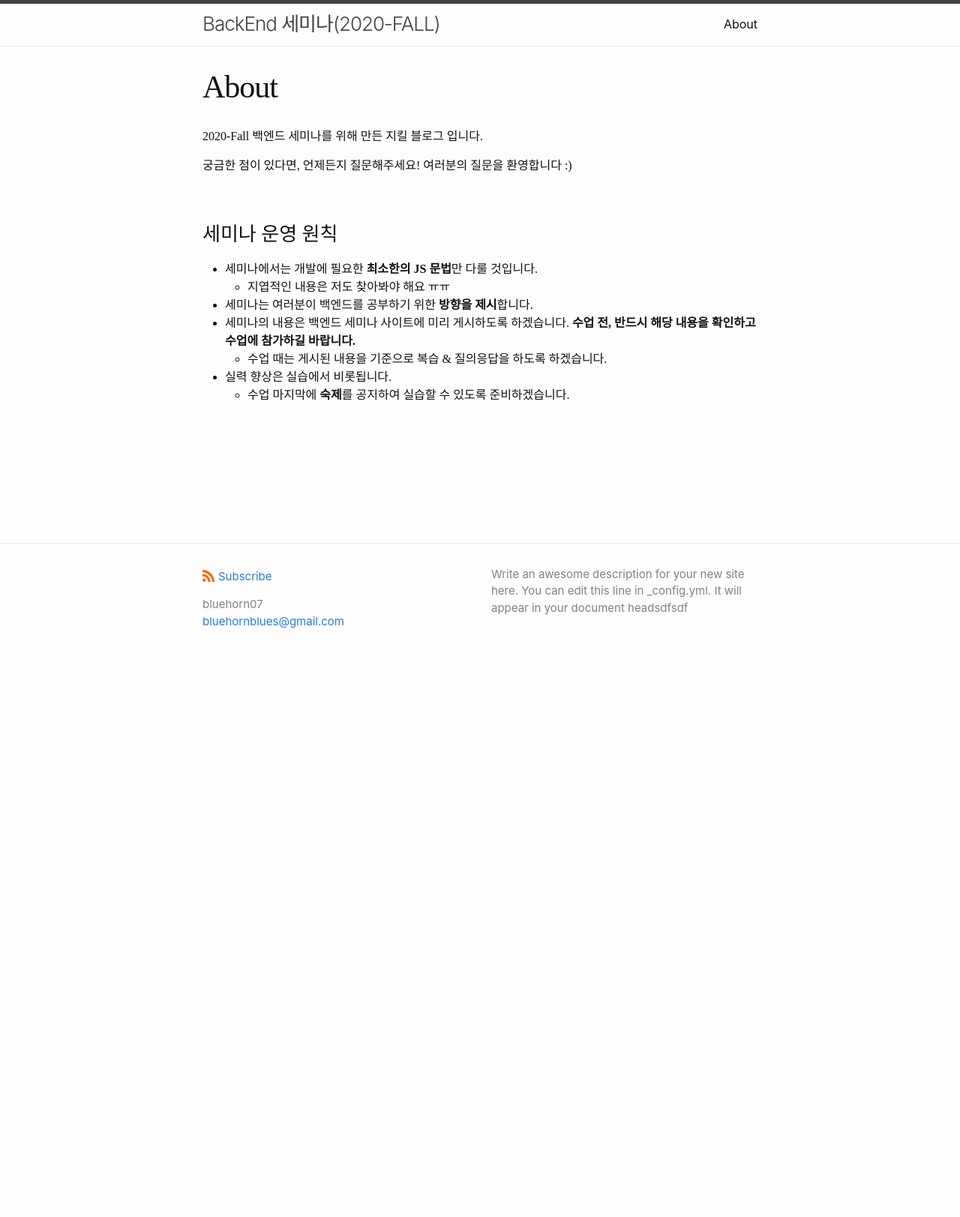
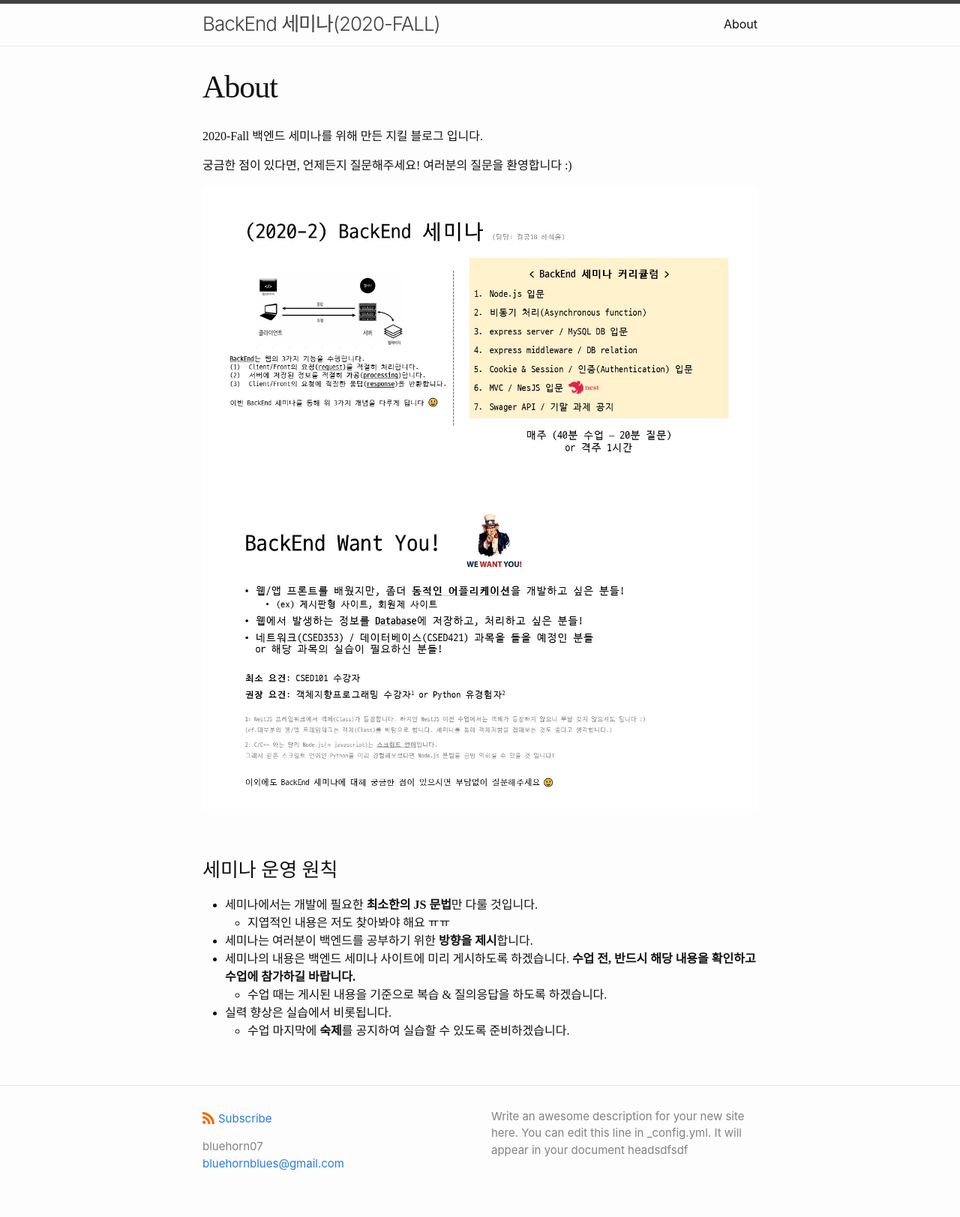
Before and after one commit to PoApper/backend-seminar, a Jekyll site: the page built from about.md, in a window 1280 px wide. Shown: the whole page at 75% size. Built offline with Jekyll 4.4.1, drawn with Linux system fonts in a browser that asks for light colours; some web fonts are replaced; before the commit the page ends 900 px from its top, so only the background shows below that.

Commit message:
upload curriculum

```diff
--- a/about.md
+++ b/about.md
@@ -8,6 +8,10 @@
 
 궁금한 점이 있다면, 언제든지 질문해주세요! 여러분의 질문을 환영합니다 :)
 
+![](/assets/img/curriculum1.jpg)
+![](/assets/img/curriculum2.jpg)
+
+
 ### 세미나 운영 원칙
 - 세미나에서는 개발에 필요한 **최소한의 JS 문법**만 다룰 것입니다.
   - 지엽적인 내용은 저도 찾아봐야 해요 ㅠㅠ
```
Also changed, not shown: assets/img/curriculum1.jpg (added), assets/img/curriculum2.jpg (added).
